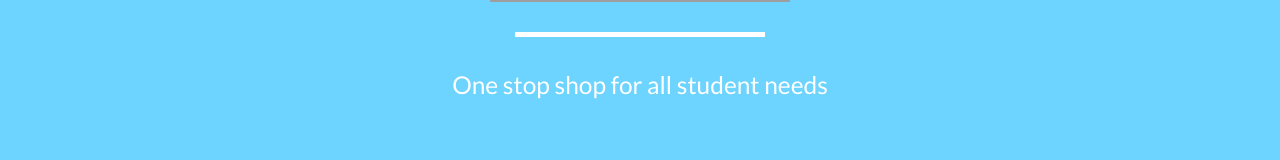
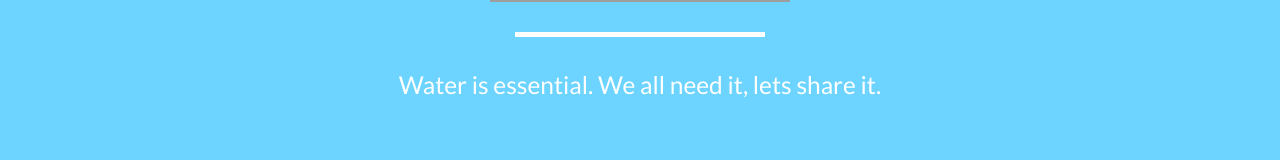
Before and after one commit to ajking15/WaterIsLife, a website: page index.html in a window 1280 px wide. Shown: the part 348-508 px from the top of the page. Drawn offline with nearby package versions, Linux system fonts and the light colour scheme; grey boxes are pictures that could not be loaded.

Commit message:
Update index.html

```diff
--- a/index.html
+++ b/index.html
@@ -78,7 +78,7 @@
                     <div class="intro-text">
                         <iframe width="auto" height="auto" src="https://www.youtube.com/embed/uL9WEhA92XE" frameborder="0" allowfullscreen></iframe>
                         <hr class="star-light">
-                        <span class="skills">One stop shop for all student needs</span>
+                        <span class="skills">Water is essential. We all need it, lets share it. </span>
 
                     </div>
                 </div>
```
